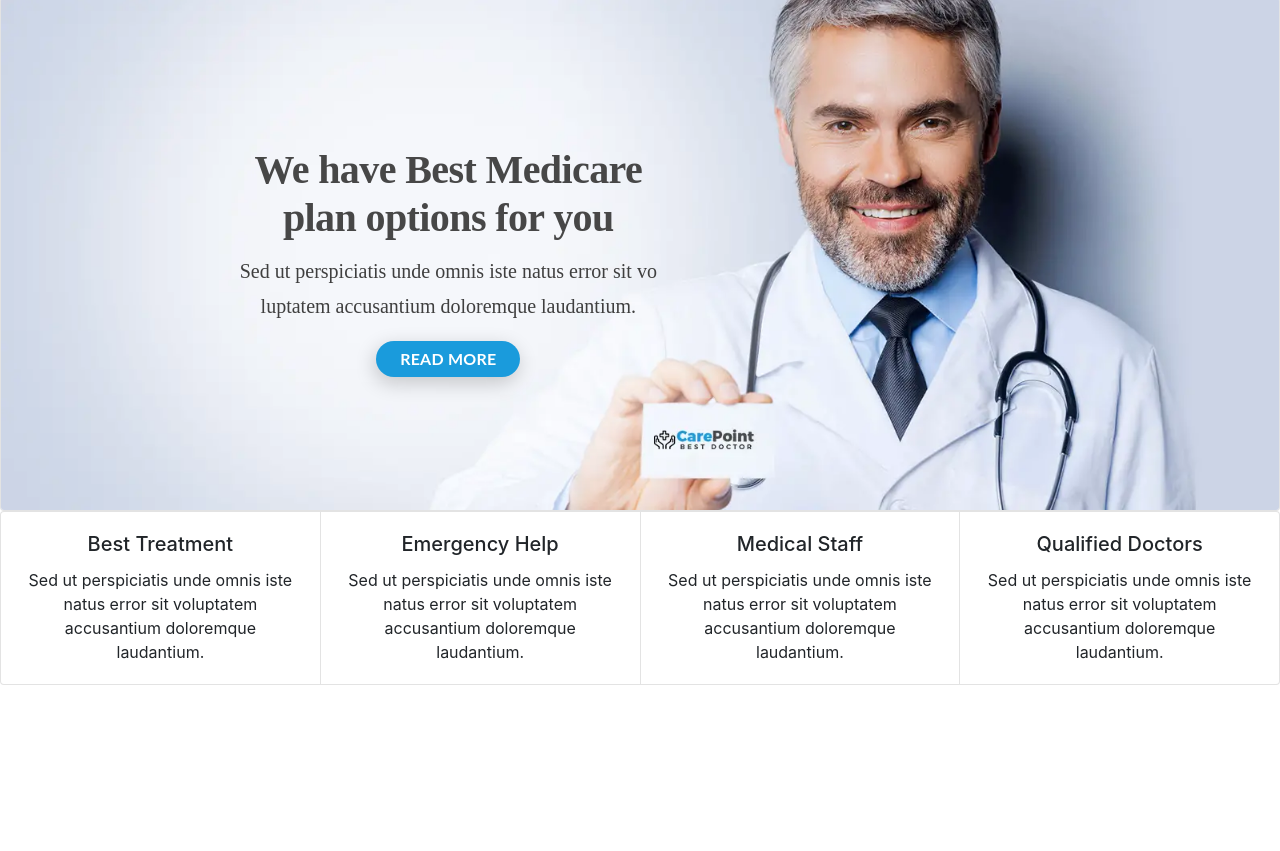
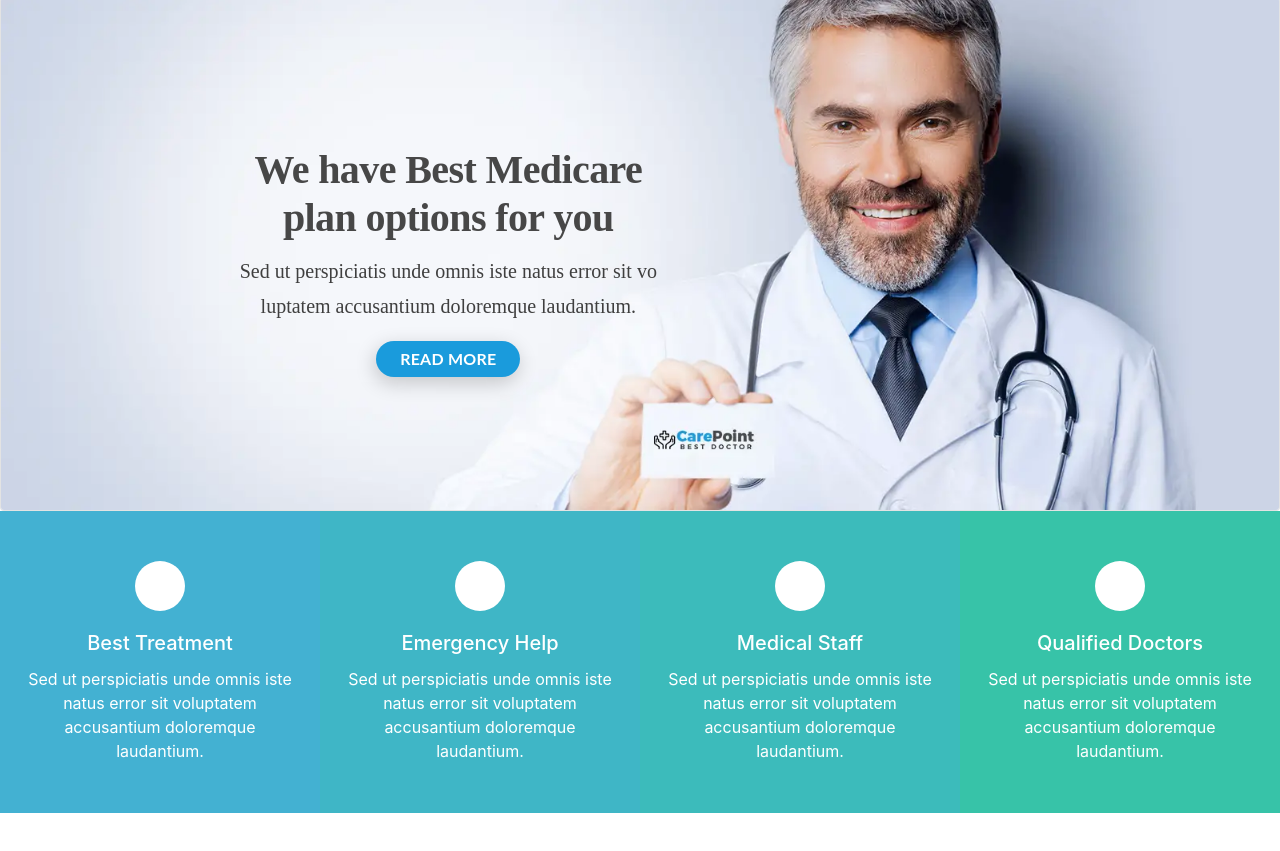
Before and after one commit to MinaKamil/carepoint, a website: page src/index.html in a window 1280 px wide. Shown: the part 197-1048 px from the top of the page. Before the commit the page ends 882 px from the top, so only its background shows below. Drawn offline with nearby package versions, Linux system fonts and the light colour scheme; files that its build step writes are made by us from their sources; files whose address does not match are found by name.

Commit message:
finish header section

```diff
--- a/src/css/scss/helpers/_variables.scss
+++ b/src/css/scss/helpers/_variables.scss
@@ -6,6 +6,9 @@ $black-two:#191919;
 $brownish-grey-two: #6c6c6c;
 $greyish-brown:#474747;
 $greyish-brown-two: #3f3f3f;
-
+$dark-sky-blue: #43b1d2;
+$greeny-blue: #3fb6c6;
+$greeny-blue-two: #3cbbbb;
+$greenish-teal: #37c3a8;
 $left:left;
 $right:right;
--- a/src/css/scss/layout/_header.scss
+++ b/src/css/scss/layout/_header.scss
@@ -10,9 +10,9 @@ start top Header
     .circle-icon {
       width: 26px;
       height: 26px;
-      text-align: center;
       background-color: $water-blue;
       color: $white;
+      text-align: center;
       border-radius: 50%;
       -webkit-border-radius: 50%;
       -moz-border-radius: 50%;
@@ -20,7 +20,9 @@ start top Header
       -o-border-radius: 50%;
 
       i {
-        font-size: 16px;
+        font-size: 15px;
+        line-height: 26px;
+        text-align: center;
       }
     }
 
@@ -114,6 +116,10 @@ start banner-img
         text-align: center;
         outline: none;
         border: 0;
+        -webkit-border-radius: 7.5px;
+        -moz-border-radius: 7.5px;
+        -ms-border-radius: 7.5px;
+        -o-border-radius: 7.5px;
       }
     }
   }
@@ -121,5 +127,54 @@ start banner-img
 
 /*
 ----------------------------------
+start services header
 ----------------------------------
 */
+.services {
+  color: #ffffff;
+
+  .card {
+    padding-top: 50px;
+    padding-bottom: 30px;
+    border: 0;
+    border-radius: 0;
+    -webkit-border-radius: 0;
+    -moz-border-radius: 0;
+    -ms-border-radius: 0;
+    -o-border-radius: 0;
+
+    .icon-services {
+      border-radius: 50%;
+      -webkit-border-radius: 50%;
+      -moz-border-radius: 50%;
+      -ms-border-radius: 50%;
+      -o-border-radius: 50%;
+      width: 50px;
+      height: 50px;
+      background-color: $white;
+      color: $black;
+      margin: 0 auto;
+
+      i {
+        text-align: center;
+        line-height: 50px;
+      }
+    }
+  }
+
+  .card:first-of-type {
+    background-color: $dark-sky-blue;
+  }
+
+  .card:nth-of-type(2) {
+    background-color: $greeny-blue;
+  }
+
+  .card:nth-of-type(3) {
+    background-color: $greeny-blue-two;
+  }
+
+  .card:last-of-type {
+    background-color: $greenish-teal;
+  }
+}
--- a/src/css/scss/pages/_global.scss
+++ b/src/css/scss/pages/_global.scss
@@ -0,0 +1,9 @@
+* {
+  box-sizing: border-box;
+  margin: 0;
+  padding: 0;
+}
+
+body {
+  height: 4000px;
+}
--- a/src/index.html
+++ b/src/index.html
@@ -135,7 +135,9 @@
   <section class="services">
     <div class="card-group text-center">
       <div class="card">
-        <div class="icon-services"></div>
+        <div class="icon-services">
+          <i class="fas fa-stethoscope fa-fw fa-2x"></i>
+        </div>
         <div class="card-body">
           <h5 class="card-title">Best Treatment</h5>
           <p class="card-text">Sed ut perspiciatis unde omnis iste natus error sit voluptatem accusantium doloremque
@@ -143,7 +145,9 @@
         </div>
       </div>
       <div class="card">
-        <div class="icon-services"></div>
+        <div class="icon-services">
+          <i class="fas fa-phone fa-2x fa-fw"></i>
+        </div>
         <div class="card-body">
           <h5 class="card-title">Emergency Help</h5>
           <p class="card-text">Sed ut perspiciatis unde omnis iste natus error sit voluptatem accusantium doloremque
@@ -151,7 +155,9 @@
         </div>
       </div>
       <div class="card">
-        <div class="icon-services"></div>
+        <div class="icon-services">
+          <i class="fas fa-user-md fa-fw fa-2x"></i>
+        </div>
         <div class="card-body">
           <h5 class="card-title">Medical Staff</h5>
           <p class="card-text">Sed ut perspiciatis unde omnis iste natus error sit voluptatem accusantium doloremque
@@ -159,7 +165,9 @@
         </div>
       </div>
       <div class="card">
-        <div class="icon-services"></div>
+        <div class="icon-services">
+          <i class="fas fa-ambulance fa-2x fa-fw fa-flip-horizontal"></i>
+        </div>
         <div class="card-body">
           <h5 class="card-title">Qualified Doctors</h5>
           <p class="card-text">Sed ut perspiciatis unde omnis iste natus error sit voluptatem accusantium doloremque
```
Also changed, not shown: dist/css/home.min.css, dist/index.html, 1 other file.
